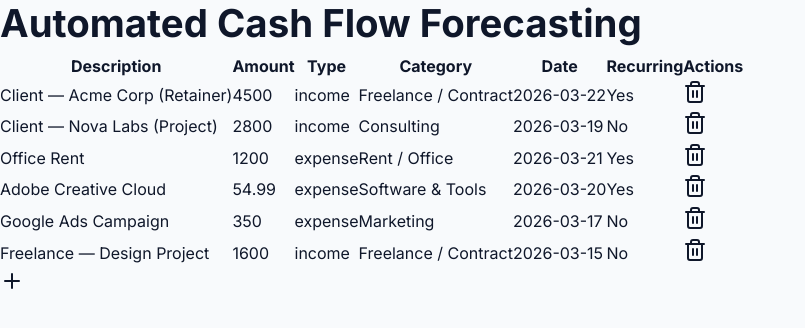
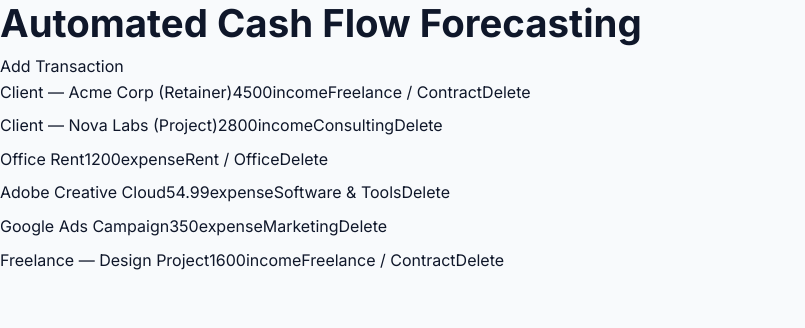
Before and after one commit to kalavathiramarao76-ui/pf-cash-flow-pro, a Next.js app: page /dashboard in a window 1280 px wide. Shown: the top 328 px of the page, without its empty margins (0-805 px from the left). Built offline with nearby package versions, Linux system fonts and the light colour scheme.

Commit message:
improve: auto-upgrade cycle #59
Files: app/dashboard/page.tsx, app/forecasting/page.tsx, app/globals.css

```diff
--- a/app/dashboard/page.tsx
+++ b/app/dashboard/page.tsx
@@ -97,19 +97,24 @@ const mlModel = {
     "Utilities": ["Utilities"],
     "Travel": ["Travel"],
     "Equipment": ["Equipment"],
-    "Professional Services": ["Professional Services"],
+    "Professional Services": ["Professional", "Services"],
     "Other Expense": ["Other"],
   },
 };
 
 function categorizeTransaction(transaction: Transaction): string {
-  const keywords = mlModel[transaction.type];
-  for (const category in keywords) {
-    if (keywords[category].some(keyword => transaction.description.toLowerCase().includes(keyword.toLowerCase()))) {
-      return category;
+  const keywords = transaction.description.toLowerCase().split(" ");
+  const type = transaction.type;
+
+  for (const category in mlModel[type]) {
+    for (const keyword of mlModel[type][category]) {
+      if (keywords.includes(keyword.toLowerCase())) {
+        return category;
+      }
     }
   }
-  return transaction.type === "income" ? "Other Income" : "Other Expense";
+
+  return type === "income" ? CATEGORIES_INCOME[0] : CATEGORIES_EXPENSE[0];
 }
 
 function App() {
@@ -119,7 +124,7 @@ function App() {
     if (transactions.length === 0) {
       setTransactions(SEED_TRANSACTIONS);
     }
-  }, [transactions]);
+  }, []);
 
   useEffect(() => {
     saveTransactions(transactions);
@@ -131,52 +136,26 @@ function App() {
   };
 
   const handleDeleteTransaction = (id: string) => {
-    setTransactions(transactions.filter(transaction => transaction.id !== id));
+    setTransactions(transactions.filter((transaction) => transaction.id !== id));
   };
 
   return (
     <div>
       <h1>Automated Cash Flow Forecasting</h1>
-      <table>
-        <thead>
-          <tr>
-            <th>Description</th>
-            <th>Amount</th>
-            <th>Type</th>
-            <th>Category</th>
-            <th>Date</th>
-            <th>Recurring</th>
-            <th>Actions</th>
-          </tr>
-        </thead>
-        <tbody>
-          {transactions.map(transaction => (
-            <tr key={transaction.id}>
-              <td>{transaction.description}</td>
-              <td>{transaction.amount}</td>
-              <td>{transaction.type}</td>
-              <td>{transaction.category}</td>
-              <td>{transaction.date}</td>
-              <td>{transaction.recurring ? "Yes" : "No"}</td>
-              <td>
-                <button onClick={() => handleDeleteTransaction(transaction.id)}>
-                  <Trash2 />
-                </button>
-              </td>
-            </tr>
-          ))}
-        </tbody>
-      </table>
-      <button onClick={() => handleAddTransaction({
-        id: Math.random().toString(36).substr(2, 9),
-        description: "New Transaction",
-        amount: 0,
-        type: "income",
-        date: new Date().toISOString().split("T")[0],
-        recurring: false,
-      })}>
-        <Plus />
+      <button onClick={() => handleAddTransaction({ id: Math.random().toString(), description: "New Transaction", amount: 100, type: "income", date: new Date().toISOString().split("T")[0], recurring: false })}>
+        Add Transaction
       </button>
+      <ul>
+        {transactions.map((transaction) => (
+          <li key={transaction.id}>
+            <span>{transaction.description}</span>
+            <span>{transaction.amount}</span>
+            <span>{transaction.type}</span>
+            <span>{transaction.category}</span>
+            <button onClick={() => handleDeleteTransaction(transaction.id)}>Delete</button>
+          </li>
+        ))}
+      </ul>
     </div>
   );
 }
--- a/app/forecasting/page.tsx
+++ b/app/forecasting/page.tsx
@@ -108,16 +108,9 @@ export default function ForecastingPage() {
     setSelectedMonth(month);
   };
 
-  const handleDateRangeChange = (start: number, end: number) => {
-    setDateRange({ start, end });
+  const handleResetDrillDown = () => {
+    setSelectedMonth(null);
   };
-
-  const filteredForecastData = useMemo(() => {
-    if (dateRange.start && dateRange.end) {
-      return forecastData.slice(dateRange.start - 1, dateRange.end);
-    }
-    return forecastData;
-  }, [forecastData, dateRange]);
 
   return (
     <div>
@@ -139,15 +132,8 @@ export default function ForecastingPage() {
         <input type="number" value={safetyThreshold} onChange={(e) => setSafetyThreshold(e.target.value)} />
       </div>
       <div>
-        <label>Recurring Items:</label>
-        <ul>
-          {recurringItems.map((item) => (
-            <li key={item.id}>
-              {item.label} ({item.type}) - {item.amount} ({item.frequency})
-            </li>
-          ))}
-        </ul>
-        {showAddForm ? (
+        <button onClick={() => setShowAddForm(true)}>Add Recurring Item</button>
+        {showAddForm && (
           <div>
             <label>Label:</label>
             <input type="text" value={newItem.label} onChange={(e) => setNewItem({ ...newItem, label: e.target.value })} />
@@ -164,19 +150,30 @@ export default function ForecastingPage() {
               <option value="quarterly">Quarterly</option>
               <option value="yearly">Yearly</option>
             </select>
-            <button onClick={() => setRecurringItems([...recurringItems, { ...newItem, id: `r${recurringItems.length + 1}` }])}>Add</button>
+            <button onClick={() => {
+              setRecurringItems([...recurringItems, { id: Math.random().toString(), ...newItem }]);
+              setShowAddForm(false);
+            }}>Add</button>
           </div>
-        ) : (
-          <button onClick={() => setShowAddForm(true)}>Add Recurring Item</button>
         )}
       </div>
       <div>
-        <label>Date Range:</label>
-        <input type="number" value={dateRange.start} onChange={(e) => handleDateRangeChange(parseInt(e.target.value), dateRange.end)} />
-        <input type="number" value={dateRange.end} onChange={(e) => handleDateRangeChange(dateRange.start, parseInt(e.target.value))} />
+        <h2>Recurring Items:</h2>
+        <ul>
+          {recurringItems.map((item) => (
+            <li key={item.id}>
+              <span>{item.label}</span>
+              <span>{item.amount}</span>
+              <span>{item.type}</span>
+              <span>{item.frequency}</span>
+            </li>
+          ))}
+        </ul>
       </div>
+      <div>
+        <h2>Forecast:</h2>
         <ResponsiveContainer width="100%" height={300}>
-        <LineChart data={filteredForecastData}>
+          <LineChart data={forecastData}>
             <CartesianGrid strokeDasharray="3 3" />
             <XAxis dataKey="month" />
             <YAxis />
@@ -184,20 +181,21 @@ export default function ForecastingPage() {
             <Legend />
             <Line type="monotone" dataKey="balance" stroke="#8884d8" activeDot={{ r: 8 }} />
             <Line type="monotone" dataKey="income" stroke="#82ca9d" />
-          <Line type="monotone" dataKey="expenses" stroke="#ff0000" />
+            <Line type="monotone" dataKey="expenses" stroke="#8884d8" />
           </LineChart>
         </ResponsiveContainer>
         {selectedMonth !== null && (
           <div>
-          <h2>Drill Down: Month {selectedMonth}</h2>
-          <p>Balance: {filteredForecastData[selectedMonth - 1].balance}</p>
-          <p>Income: {filteredForecastData[selectedMonth - 1].income}</p>
-          <p>Expenses: {filteredForecastData[selectedMonth - 1].expenses}</p>
+            <h3>Drill Down:</h3>
+            <p>Month: {selectedMonth}</p>
+            <p>Balance: {forecastData[selectedMonth - 1].balance}</p>
+            <p>Income: {forecastData[selectedMonth - 1].income}</p>
+            <p>Expenses: {forecastData[selectedMonth - 1].expenses}</p>
+            <button onClick={handleResetDrillDown}>Reset</button>
           </div>
         )}
-      <button onClick={() => handleDrillDown(1)}>Drill Down Month 1</button>
-      <button onClick={() => handleDrillDown(2)}>Drill Down Month 2</button>
-      <button onClick={() => handleDrillDown(3)}>Drill Down Month 3</button>
+        <button onClick={() => handleDrillDown(1)}>Drill Down</button>
+      </div>
     </div>
   );
 }
```
Lines whose indentation alone changed are shown as unchanged.
